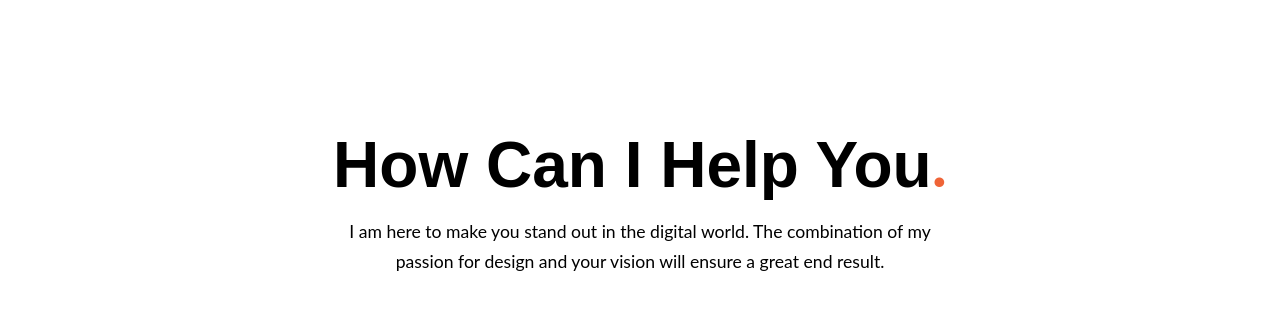
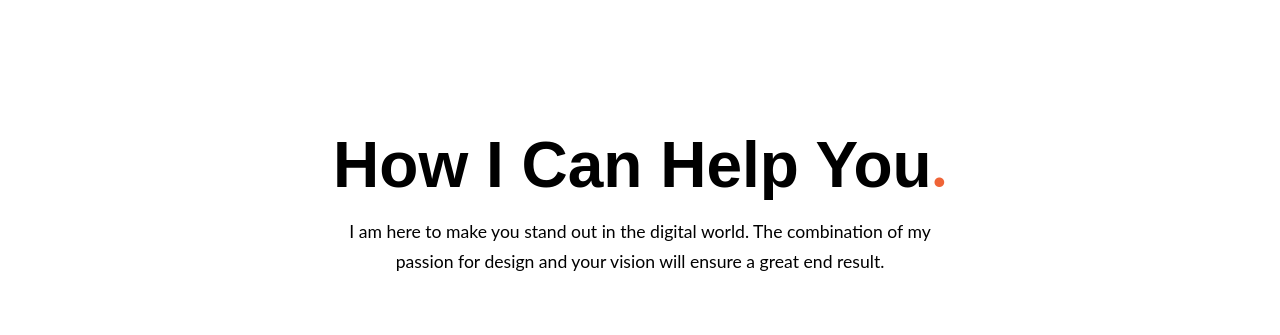
Before and after one commit to sagararora028/website, a plain HTML site: page index.html in a window 1280 px wide. Shown: the part 1340-1675 px from the top of the page. Drawn offline with nearby package versions, Linux system fonts and the light colour scheme; no server answers.

Commit message:
text changed

```diff
--- a/index.html
+++ b/index.html
@@ -91,7 +91,7 @@
 <section id="services" class="services">
     <div class="container-services">
         <div class="heading-services">
-            <h2>How can I Help You<span>.</span></h2>
+            <h2>How I Can Help You<span>.</span></h2>
             <p>I am here to make you stand out in the digital world. The combination of my passion for design and your vision will ensure a great end result.</p>
         </div>
         <div class="columns-services">
```
